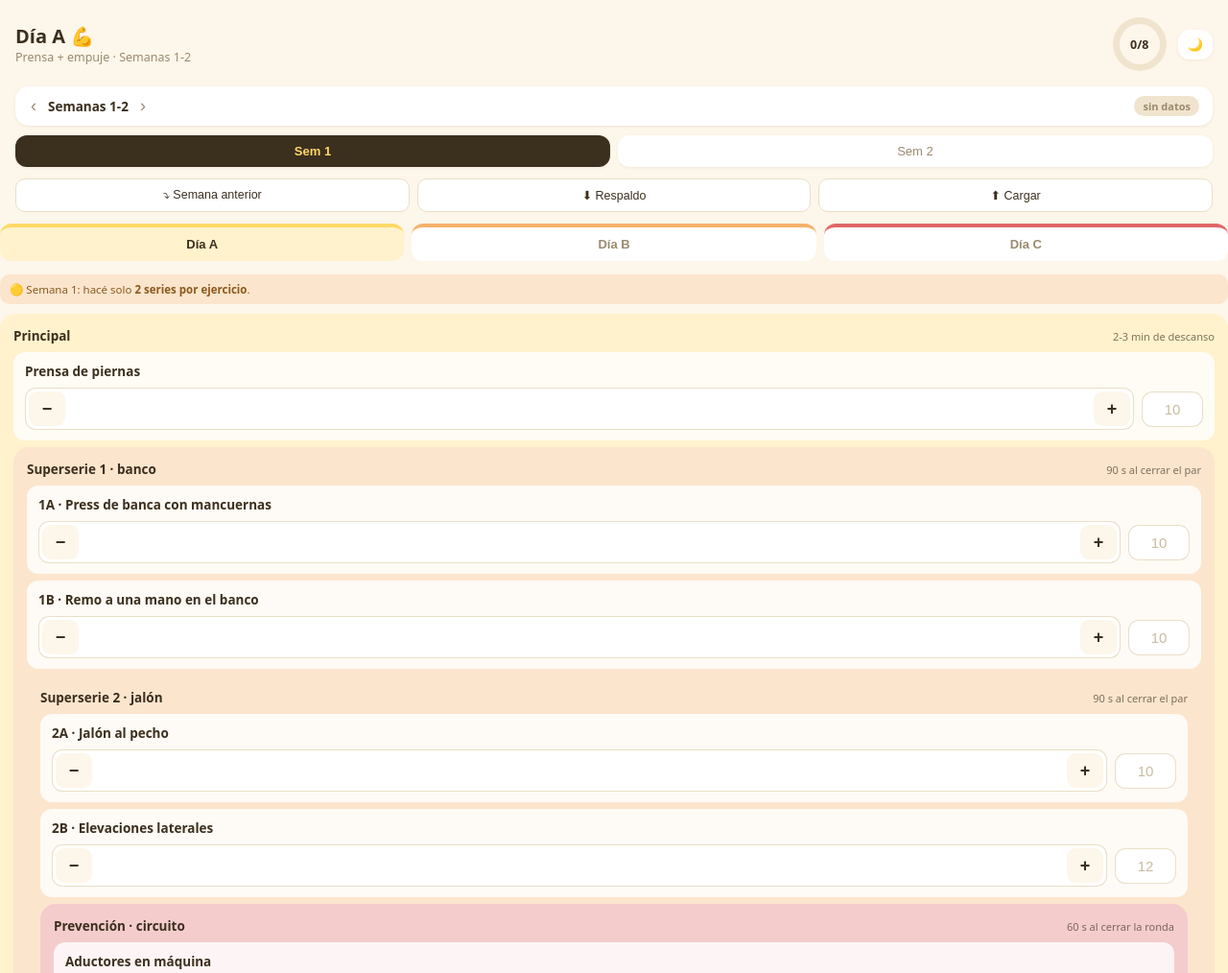
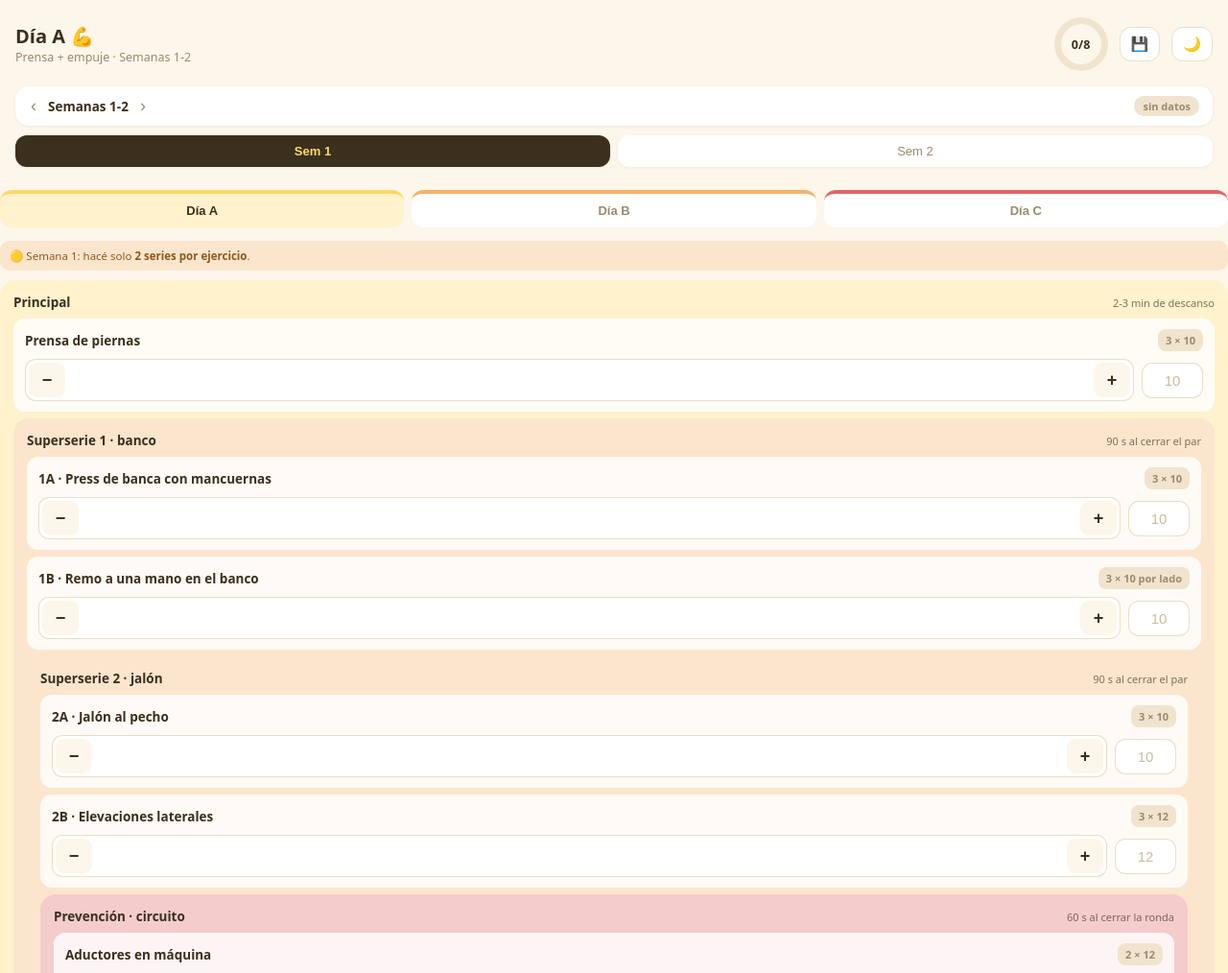
Before and after one commit to hernanaguado/rutina-app, a plain HTML site: page index.html in a window 1280 px wide. Shown: the top 1014 px of the page at 96% size. Drawn offline with Linux system fonts and the light colour scheme.

Commit message:
Semana anterior automática como placeholder (kg y reps), píldora de consigna, y menú 💾 con respaldo/carga junto al modo oscuro

```diff
--- a/index.html
+++ b/index.html
@@ -25,6 +25,12 @@
   .sub { font-size:12.5px; color:var(--suave); }
   .anillo { margin-left:auto; width:56px; height:56px; border-radius:50%; display:grid; place-items:center; }
   .anillo b { width:42px; height:42px; border-radius:50%; background:var(--bg); display:grid; place-items:center; font-size:12.5px; }
+  .btnIcono { border:1px solid var(--borde); background:var(--card); border-radius:12px; padding:8px 11px; font-size:15px; cursor:pointer; color:var(--texto); }
+  .guardarWrap { position:relative; }
+  .menu { position:absolute; right:0; top:calc(100% + 6px); background:var(--card); border:1px solid var(--borde); border-radius:12px; box-shadow:0 4px 14px rgba(60,40,10,.18); min-width:215px; padding:6px; display:none; z-index:30; }
+  .menu.ver { display:block; }
+  .menu button { display:block; width:100%; text-align:left; border:none; background:transparent; color:var(--texto); padding:10px 12px; font-size:13.5px; border-radius:9px; cursor:pointer; }
+  .menu button:active { background:var(--anilloTrack); }
   .faseNav { display:flex; align-items:center; gap:10px; background:var(--card); border-radius:14px; padding:10px 14px; margin:16px 0 10px; box-shadow:0 1px 3px rgba(120,90,40,.10); font-size:13.5px; font-weight:600; }
   .flecha { border:none; background:transparent; color:var(--suave); font-size:18px; cursor:pointer; padding:0 2px; }
   .faseNav .tag { margin-left:auto; font-size:11px; background:var(--anilloTrack); color:var(--suave); padding:3px 9px; border-radius:99px; white-space:nowrap; }
@@ -45,6 +51,7 @@
   .delta.up { background:rgba(46,125,82,.14); color:var(--verde); }
   .delta.down { background:rgba(179,89,0,.12); color:var(--alerta); }
   .delta.same { background:var(--anilloTrack); color:var(--suave); }
+  .metaPill { font-size:11px; font-weight:700; color:var(--suave); background:var(--anilloTrack); padding:4px 8px; border-radius:8px; white-space:nowrap; }
   .fila2 { display:flex; align-items:center; gap:8px; margin-top:8px; }
   .stepper { display:flex; align-items:center; gap:2px; background:var(--stepperBg); border-radius:11px; padding:4px; box-shadow:inset 0 0 0 1px var(--borde); flex:1; }
   .stepper button { width:38px; height:36px; border:none; border-radius:9px; background:var(--stepperBtn); color:var(--texto); font-size:18px; font-weight:700; cursor:pointer; }
@@ -54,8 +61,6 @@
   input:focus { outline:2px solid #F6B26B; }
   .guardado { position:fixed; bottom:14px; left:50%; transform:translateX(-50%); background:var(--verde); color:#fff; padding:8px 18px; border-radius:20px; font-size:13px; opacity:0; transition:opacity .3s; pointer-events:none; }
   .guardado.ver { opacity:1; }
-  .acciones { display:flex; gap:8px; margin-top:2px; }
-  .acciones button { flex:1; border:1px solid var(--borde); background:var(--card); color:var(--texto); border-radius:10px; padding:9px 0; font-size:12.5px; cursor:pointer; }
   .aviso { background:#FCE5CD; border-radius:10px; padding:8px 10px; font-size:11.5px; margin-bottom:10px; color:#8A5A1E; }
   [data-tema="oscuro"] .aviso { background:rgba(246,178,107,.12); color:#F6B26B; }
   .pie { font-size:12px; color:var(--suave); padding:0 16px; }
@@ -69,7 +74,15 @@
       <div class="sub" id="subDia"></div>
     </div>
     <div class="anillo" id="anillo"><b id="anilloTxt"></b></div>
-    <button class="sem" id="temaBtn" style="flex:0;padding:8px 10px" onclick="toggleTema()" title="Cambiar tema">🌙</button>
+    <div class="guardarWrap">
+      <button class="btnIcono" onclick="toggleMenu()" title="Respaldo y carga">💾</button>
+      <div class="menu" id="menuGuardar">
+        <button onclick="cerrarMenu(); exportar()">⬇ Descargar respaldo</button>
+        <button onclick="cerrarMenu(); document.getElementById('imp').click()">⬆ Cargar respaldo</button>
+        <button onclick="cerrarMenu(); traerAnterior()">⤵ Copiar semana anterior</button>
+      </div>
+    </div>
+    <button class="btnIcono" id="temaBtn" onclick="toggleTema()" title="Cambiar tema">🌙</button>
   </div>
   <div class="faseNav">
     <button class="flecha" id="fasePrev" title="" onclick="setFase(iFase-1)">‹</button>
@@ -78,15 +91,10 @@
     <span class="tag" id="faseTag"></span>
   </div>
   <div class="sems" id="semanas"></div>
-  <div class="acciones">
-    <button onclick="traerAnterior()">⤵ Semana anterior</button>
-    <button onclick="exportar()">⬇ Respaldo</button>
-    <button onclick="document.getElementById('imp').click()">⬆ Cargar</button>
-  </div>
   <input type="file" id="imp" accept=".json" style="display:none" onchange="importar(event)">
 </header>
 <main id="app"></main>
-<p class="pie">Tocá el nombre del ejercicio para ver el video. − y + mueven el peso de a 2,5 kg (también podés escribirlo). El peso de la semana anterior aparece gris como base. Todo se guarda solo en este celular.</p>
+<p class="pie">Tocá el nombre del ejercicio para ver el video. En gris te aparece lo que hiciste la semana anterior: tocá + para confirmar el peso, y las reps quedan de guía. 💾 descarga y restaura respaldos. Todo se guarda solo en este celular.</p>
 <div class="guardado" id="guardado">Guardado ✓</div>
 
 <script>
@@ -217,6 +225,8 @@ function toggleTema(){
   $("temaBtn").textContent = osc ? "🌙" : "☀️";
   render();
 }
+function toggleMenu(){ $("menuGuardar").classList.toggle("ver"); }
+function cerrarMenu(){ $("menuGuardar").classList.remove("ver"); }
 function traerAnterior(){
   const prev = semana - 1; if (prev < 1) return alert("No hay semana anterior.");
   let n = 0;
@@ -277,9 +287,13 @@ function render(){
     const guardado = st[kOf(e.n)] || {};
     const base = baseKg(e.n, semana);
     const t = textoCmp(e.n, guardado.kg || "");
+    const prev = semana % 4 === 1 ? {} : (st[`${e.n}.s${semana-1}`] || {}); // arranque de mes: sin semana anterior
+    const repsConsigna = (e.t[F.id].split("×")[1]||"").replace("por lado","").replace("por pierna","").trim();
+    const repsPh = String(prev.reps || "").trim() || repsConsigna;
     html += `<div class="ej">
       <div class="fila1">
         <a href="${e.u}" target="_blank">${e.n}</a>
+        <span class="metaPill">${e.t[F.id]}</span>
         <span class="delta ${t.cls}" id="${cmpId(e.n)}" title="${t.full}" ${t.txt?"":'style="display:none"'}>${t.txt}</span>
       </div>
       <div class="fila2">
@@ -288,7 +302,7 @@ function render(){
           <input type="text" inputmode="decimal" data-ej="${e.n.replace(/"/g,"&quot;")}" placeholder="${base ? fmt(base.kg) : ""}" value="${(guardado.kg||"").replace(/"/g,"&quot;")}" oninput="setVal('${e.n.replace(/'/g,"\\'")}','kg',this.value)">
           <button onclick="paso(this,2.5)">+</button>
         </div>
-        <input class="reps" type="text" inputmode="numeric" placeholder="${(e.t[F.id].split("×")[1]||"").replace("por lado","").replace("por pierna","").trim()}" value="${(guardado.reps||"").replace(/"/g,"&quot;")}" oninput="setVal('${e.n.replace(/'/g,"\\'")}','reps',this.value)">
+        <input class="reps" type="text" inputmode="numeric" placeholder="${repsPh}" value="${(guardado.reps||"").replace(/"/g,"&quot;")}" oninput="setVal('${e.n.replace(/'/g,"\\'")}','reps',this.value)">
       </div>
     </div>`;
   }
```
